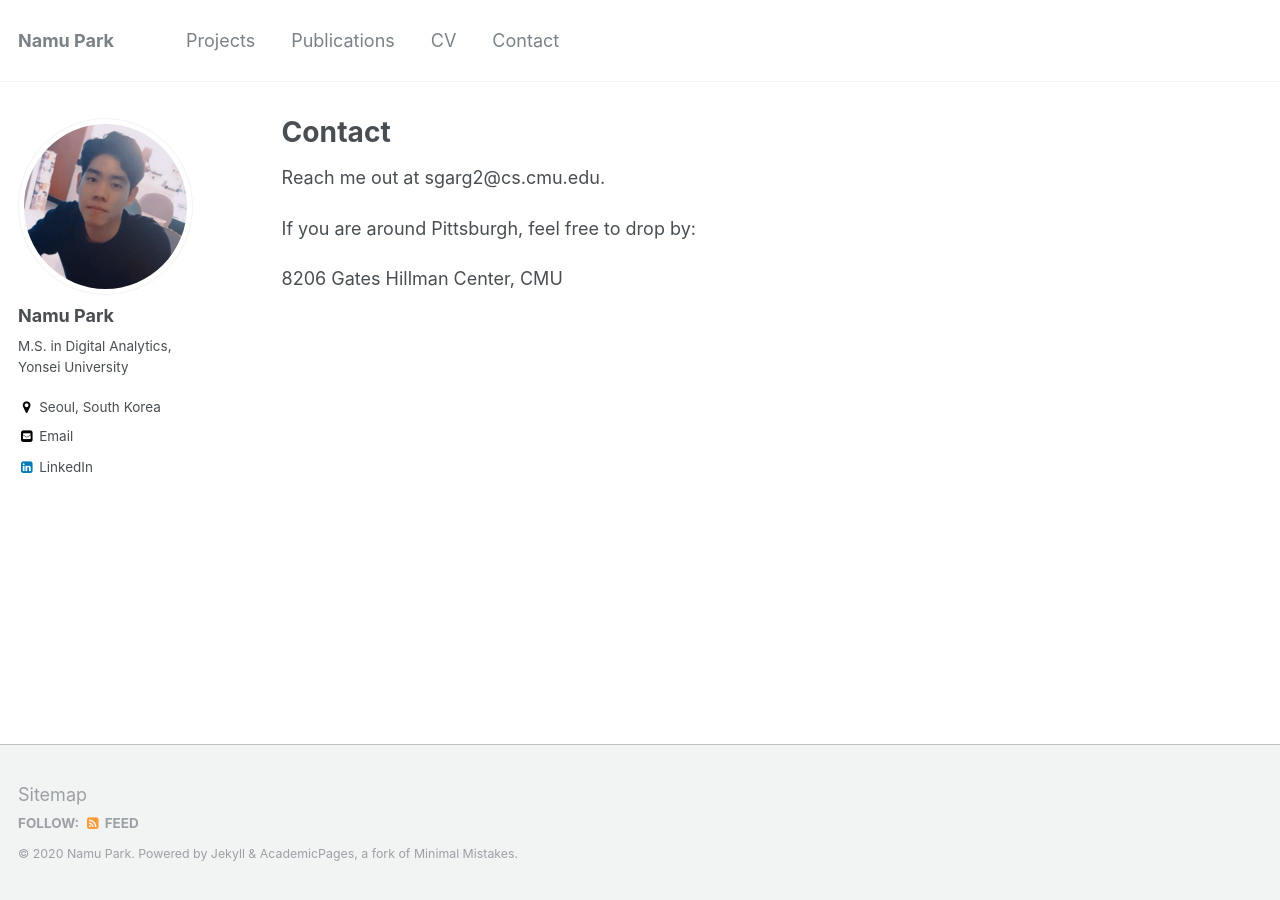
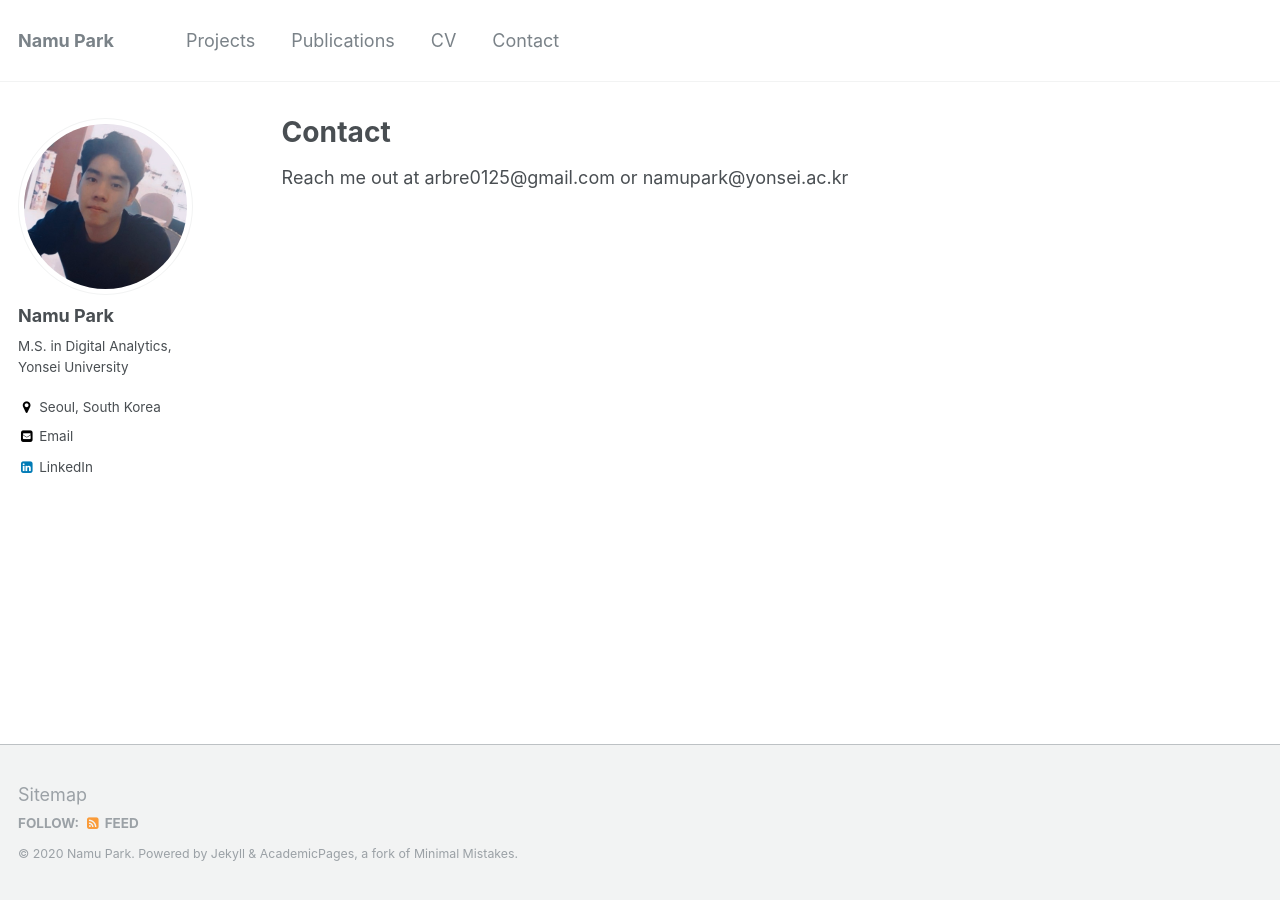
Before and after one commit to namupark/namupark.github.io, a Jekyll site: the page built from _pages/contact.md, in a window 1280 px wide. Built offline with Jekyll 4.4.1, drawn with Linux system fonts in a browser that asks for light colours.

Commit message:
no message

```diff
--- a/_config.yml
+++ b/_config.yml
@@ -84,7 +84,7 @@ analytics:
 author:
   name             : "Namu Park"
   avatar           : "사진후보2.jpg"
-  bio              : "M.S. in Digital Analytics,\nYonsei University"
+  bio              : "M.S. in Digital Analytics,\n\nYonsei University"
   location         : "Seoul, South Korea"
   employer         :
   googlescholar    :
--- a/_pages/contact.md
+++ b/_pages/contact.md
@@ -7,8 +7,4 @@ author_profile: true
 
 {% include base_path %}
 
-Reach me out at sgarg2@cs.cmu.edu.
-
-If you are around Pittsburgh, feel free to drop by:
-
-8206 Gates Hillman Center, CMU
+Reach me out at arbre0125@gmail.com or namupark@yonsei.ac.kr
```
